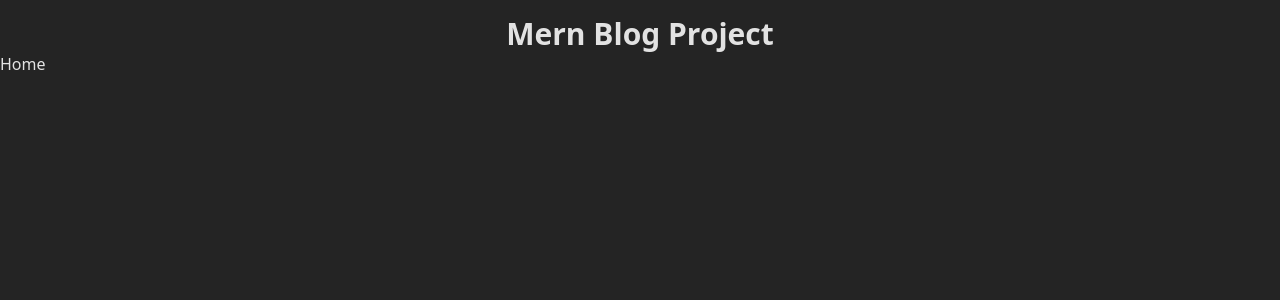
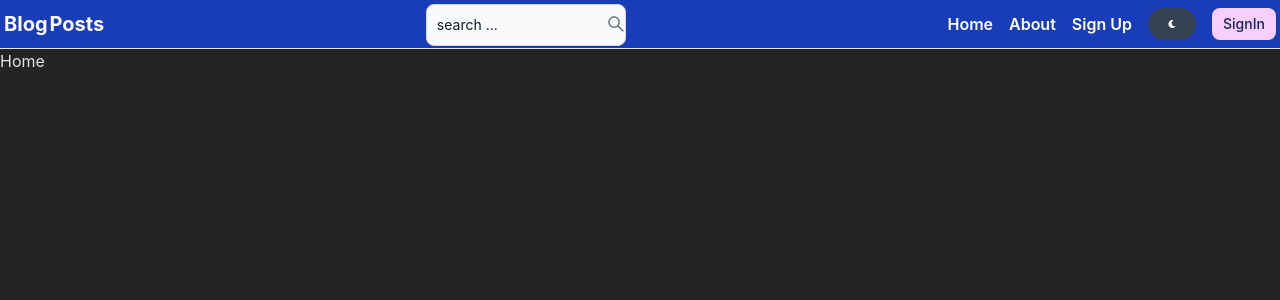
Before and after one commit to Tharun-Reddy21/FullStack-Project-MERN, a React app in the folder frontend/: page / in a window 1280 px wide. Shown: the top 300 px of the page. Built offline with nearby package versions, Linux system fonts and the light colour scheme; the HTML template or start-up script is replaced by a standard one.

Commit message:
Added Nav Bar

```diff
--- a/frontend/package.json
+++ b/frontend/package.json
@@ -11,8 +11,11 @@
   },
   "dependencies": {
     "@tailwindcss/vite": "^4.1.18",
+    "flowbite": "^4.0.1",
+    "flowbite-react": "^0.12.15",
     "react": "^19.2.0",
     "react-dom": "^19.2.0",
+    "react-icons": "^5.5.0",
     "react-router-dom": "^7.11.0",
     "tailwindcss": "^4.1.18"
   },
--- a/frontend/src/App.jsx
+++ b/frontend/src/App.jsx
@@ -6,13 +6,14 @@ import Dashboard from './pages/Dashboard'
 import SignIn from './pages/SignIn'
 import SignUp from './pages/SignUp'
 
+import Header from './components/Header';
 
 function App() {
   return (
     <BrowserRouter>
-    <div className="flex justify-around pt-4 text-3xl font-bold">
-        <h1>Mern Blog Project</h1>
-      </div>
+
+    <Header/>
+
     <Routes>
       <Route path="/"  element={<Home/>} />
       <Route path="/about"  element={<About/>} />
--- /dev/null
+++ b/frontend/src/components/Header.jsx
@@ -0,0 +1,106 @@
+import { useState } from "react";
+import { Button, TextInput } from "flowbite-react";
+import { Link } from "react-router-dom";
+import { AiOutlineSearch, AiOutlineMenu } from "react-icons/ai";
+import { FaMoon } from "react-icons/fa";
+
+export default function Header() {
+  const [open, setOpen] = useState(false);
+  const [showSearch, setShowSearch] = useState(false);
+
+  return (
+    <nav className="bg-blue-800 border-b p-1">
+      <div className="flex items-center justify-between">
+        <Link
+          to="/"
+          className="flex items-center gap-0.5 text-sm sm:text-xl font-bold text-white"
+        >
+          <span>Blog</span>
+          Posts
+        </Link>
+
+        <form className="hidden md:block">
+          <TextInput
+            type="text"
+            placeholder="search ..."
+            className="w-50 h-10"
+            rightIcon={AiOutlineSearch}
+
+          />
+
+        </form>
+
+        <div className="flex items-center gap-4">
+          <div className="hidden md:flex items-center gap-4 font-semibold">
+            <Link to="/" className="text-white ">
+              Home
+            </Link>
+            <Link to="/about" className="text-white ">
+              About
+            </Link>
+            <Link to="/sign-up" className="text-white ">
+              Sign Up
+            </Link>
+          </div>
+
+          <Button
+            className="hidden md:inline-flex w-12 h-8
+            transition-transform hover:scale-105"
+            color="gray"
+            pill
+          >
+            <FaMoon />
+          </Button>
+
+          <Link to="/sign-in" className="hidden md:block">
+            <Button className="bg-fuchsia-200 text-blue-950 w-16 h-8
+             hover:bg-fuchsia-300 hover:text-black">
+              SignIn
+            </Button>
+          </Link>
+
+          <button
+            onClick={() => setShowSearch(!showSearch)}
+            className="md:hidden text-white text-xl"
+          >
+            <AiOutlineSearch />
+          </button>
+
+          <button
+            onClick={() => setOpen(!open)}
+            className="md:hidden text-white text-xl"
+          >
+            <AiOutlineMenu />
+          </button>
+        </div>
+      </div>
+
+      {showSearch && (
+        <div className="md:hidden mt-2">
+          <TextInput
+            type="text"
+            placeholder="search ..."
+            className="w-full h-10"
+          />
+        </div>
+      )}
+
+      {open && (
+        <div className="md:hidden mt-2 font-semibold flex flex-col gap-3 border-t border-blue-600 pt-2">
+          <Link to="/" onClick={() => setOpen(false)} className="text-white">
+            Home
+          </Link>
+          <Link to="/about" onClick={() => setOpen(false)} className="text-white">
+            About
+          </Link>
+          <Link to="/sign-up" onClick={() => setOpen(false)} className="text-white">
+            Sign Up
+          </Link>
+          <Link to="/sign-in" onClick={() => setOpen(false)} className="text-white">
+            Sign In
+          </Link>
+        </div>
+      )}
+    </nav>
+  );
+}
--- a/frontend/src/index.css
+++ b/frontend/src/index.css
@@ -1,4 +1,8 @@
 @import "tailwindcss";
+
+/* Required for Flowbite */
+@import "flowbite/dist/flowbite.css";
+
 
 :root {
   line-height: 1.5;
--- a/frontend/vite.config.js
+++ b/frontend/vite.config.js
@@ -4,8 +4,5 @@ import tailwindcss from '@tailwindcss/vite'
 
 // https://vite.dev/config/
 export default defineConfig({
-  plugins: [
-    tailwindcss(),
-    react()
-  ],
+  plugins: [tailwindcss(), react() ],
 })
```
Also changed, not shown: frontend/.flowbite-react/config.json (added), frontend/.flowbite-react/init.tsx (added), 2 other files (tests, documents, lock files or other folders).
